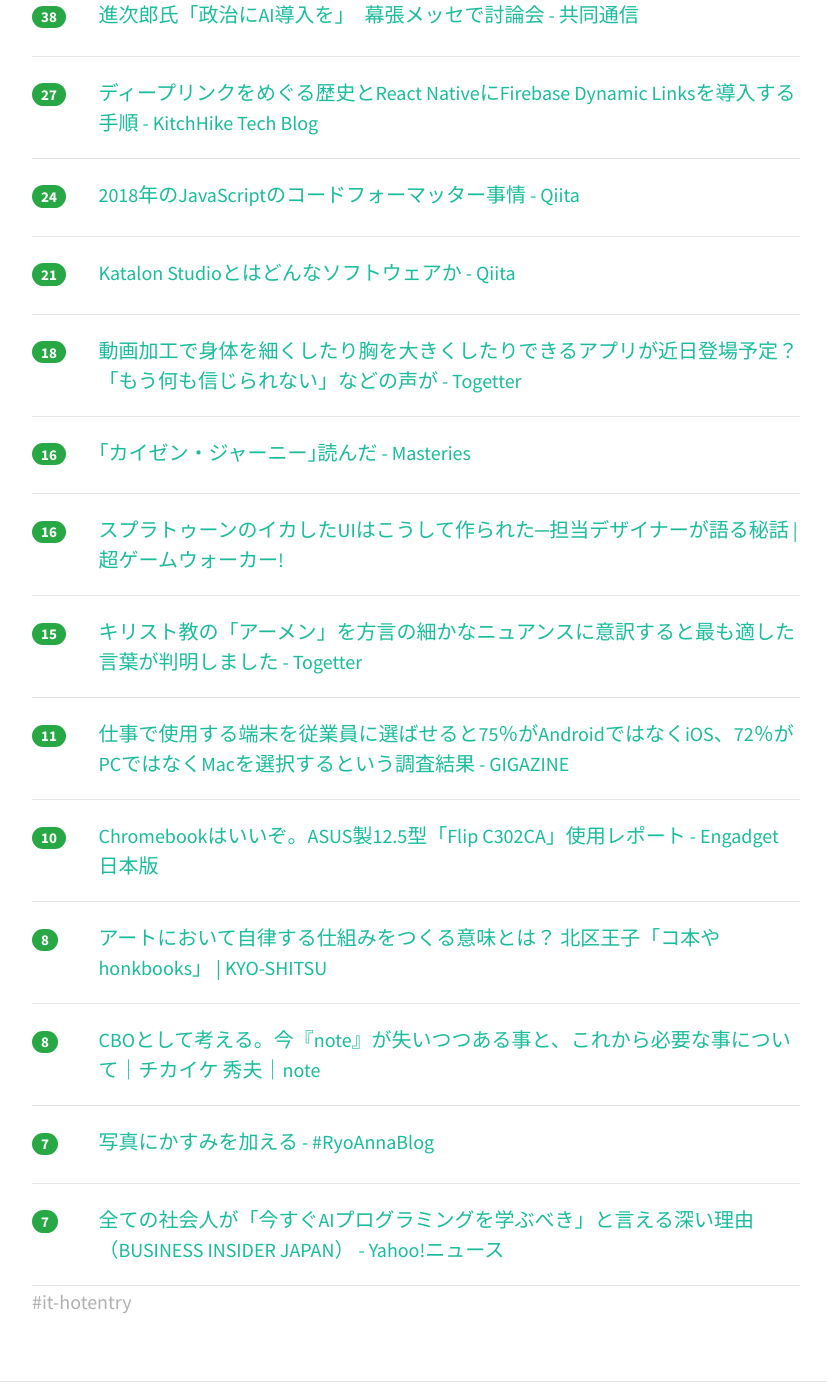
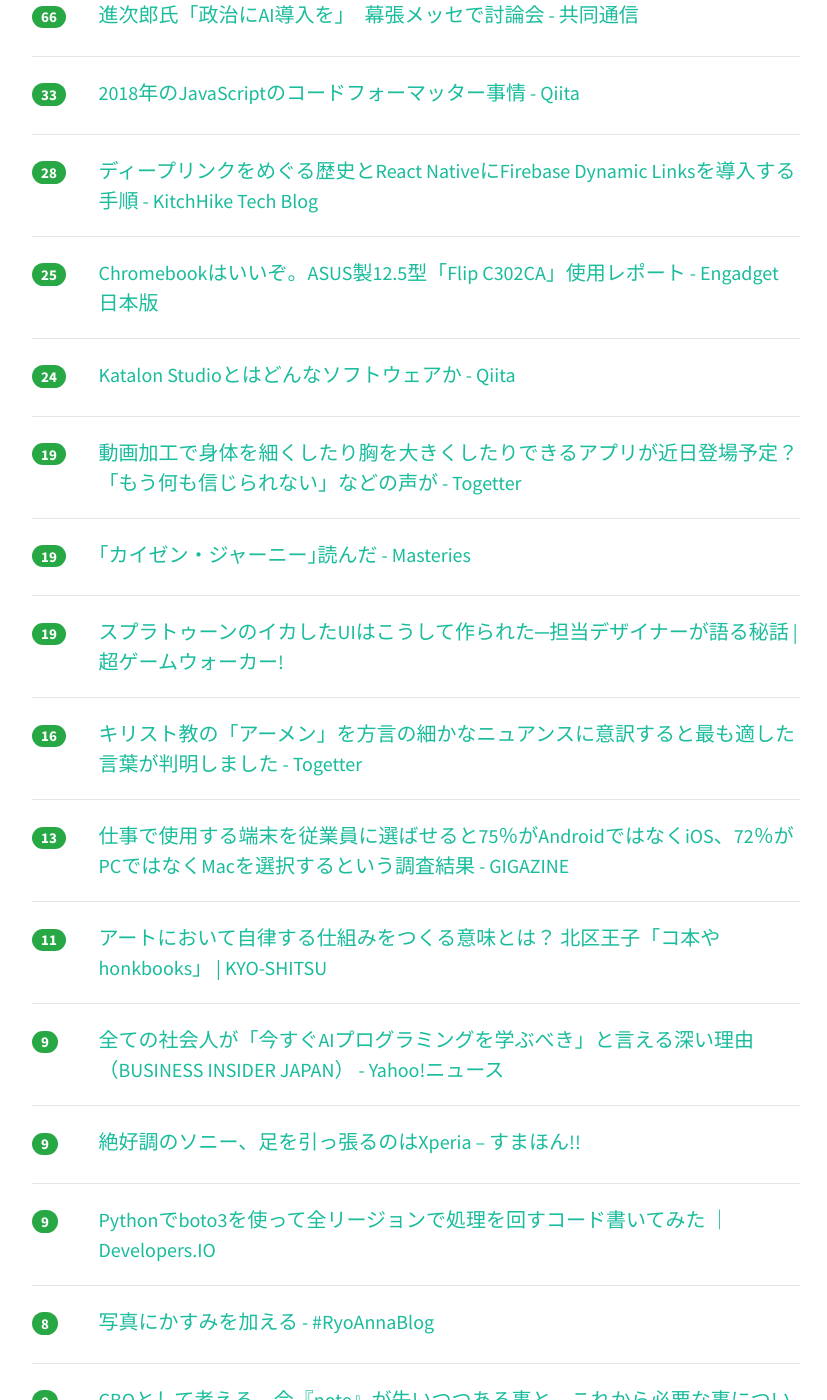
Before and after one commit to yatta47/hatena-matome-site, a Jekyll site: the page built from _posts/2018-04-30-hatena.md, in a window 1280 px wide and 1400 px high, scrolled down 652 px. Shown: the whole window, without its empty margins (224-1051 px from the left). Built offline with Jekyll 4.4.1, drawn with Linux system fonts in a browser that asks for light colours; nearby versions of some CDN libraries; some of the changed text lies outside the part shown.

Commit message:
Updated 2018-04-30

```diff
--- a/_posts/2018-04-30-hatena.md
+++ b/_posts/2018-04-30-hatena.md
@@ -1,79 +1,99 @@
 ---
 layout: post
 title:  "2018-04-30 はてぶIT"
-date:   2018-04-30 10:00:45
+date:   2018-04-30 11:01:55
 tags: [it-hotentry]
 ---
-17 件のデータあり
+20 件のデータあり
 
 <hr><div class="row">
-<div class="col-1"><span class="badge badge-pill badge-success h2">172</span></div>
+<div class="col-1"><span class="badge badge-pill badge-success h2">234</span></div>
 <div class="col-11"><a href='https://www.evernote.com/shard/s491/sh/f09f0657-91db-41b9-b24e-6bc1fbed28a1/f883c82ee8e7f67994448a6aa07b9410' target='_blank'>アズールレーンの韓国パブリッシング会社(X.D. Global)との件に関しまして</a></div>
 </div>
 <hr>
 <div class="row">
-<div class="col-1"><span class="badge badge-pill badge-success h2">152</span></div>
+<div class="col-1"><span class="badge badge-pill badge-success h2">177</span></div>
 <div class="col-11"><a href='https://togetter.com/li/1222263' target='_blank'>スプラトゥーン、みまもりSwitchなど任天堂のUI/UXデザイナーさんによる「“娯楽”を追求するUIデザイナーの仕事とは」 #uicrunch - Togetter</a></div>
 </div>
 <hr>
 <div class="row">
-<div class="col-1"><span class="badge badge-pill badge-success h2">96</span></div>
+<div class="col-1"><span class="badge badge-pill badge-success h2">119</span></div>
 <div class="col-11"><a href='http://izm-11.hatenablog.com/entry/2018/04/29/225324' target='_blank'>例のプールでオフ会をしてきたので知見を公開します - izm_11's blog</a></div>
 </div>
 <hr>
 <div class="row">
-<div class="col-1"><span class="badge badge-pill badge-success h2">38</span></div>
+<div class="col-1"><span class="badge badge-pill badge-success h2">66</span></div>
 <div class="col-11"><a href='https://this.kiji.is/363304831441732705' target='_blank'>進次郎氏「政治にAI導入を」　幕張メッセで討論会 - 共同通信</a></div>
 </div>
 <hr>
 <div class="row">
-<div class="col-1"><span class="badge badge-pill badge-success h2">27</span></div>
+<div class="col-1"><span class="badge badge-pill badge-success h2">33</span></div>
+<div class="col-11"><a href='https://qiita.com/shibukawa/items/c2f1bf8e5bb485252402' target='_blank'>2018年のJavaScriptのコードフォーマッター事情 - Qiita</a></div>
+</div>
+<hr>
+<div class="row">
+<div class="col-1"><span class="badge badge-pill badge-success h2">28</span></div>
 <div class="col-11"><a href='http://tech.kitchhike.com/entry/2018/04/29/222634' target='_blank'>ディープリンクをめぐる歴史とReact NativeにFirebase Dynamic Linksを導入する手順 - KitchHike Tech Blog</a></div>
 </div>
 <hr>
 <div class="row">
-<div class="col-1"><span class="badge badge-pill badge-success h2">24</span></div>
-<div class="col-11"><a href='https://qiita.com/shibukawa/items/c2f1bf8e5bb485252402' target='_blank'>2018年のJavaScriptのコードフォーマッター事情 - Qiita</a></div>
+<div class="col-1"><span class="badge badge-pill badge-success h2">25</span></div>
+<div class="col-11"><a href='https://japanese.engadget.com/2018/04/29/chromebook-asus-12-5-flip-c302ca/' target='_blank'>Chromebookはいいぞ。ASUS製12.5型「Flip C302CA」使用レポート - Engadget 日本版</a></div>
 </div>
 <hr>
 <div class="row">
-<div class="col-1"><span class="badge badge-pill badge-success h2">21</span></div>
+<div class="col-1"><span class="badge badge-pill badge-success h2">24</span></div>
 <div class="col-11"><a href='https://qiita.com/kazurayam/items/aece5d314f84893a0a14' target='_blank'>Katalon Studioとはどんなソフトウェアか - Qiita</a></div>
 </div>
 <hr>
 <div class="row">
-<div class="col-1"><span class="badge badge-pill badge-success h2">18</span></div>
+<div class="col-1"><span class="badge badge-pill badge-success h2">19</span></div>
 <div class="col-11"><a href='https://togetter.com/li/1222570' target='_blank'>動画加工で身体を細くしたり胸を大きくしたりできるアプリが近日登場予定？「もう何も信じられない」などの声が - Togetter</a></div>
 </div>
 <hr>
 <div class="row">
-<div class="col-1"><span class="badge badge-pill badge-success h2">16</span></div>
+<div class="col-1"><span class="badge badge-pill badge-success h2">19</span></div>
 <div class="col-11"><a href='https://papix.hatenablog.com/entry/2018/04/29/215533' target='_blank'>｢カイゼン・ジャーニー｣読んだ - Masteries</a></div>
 </div>
 <hr>
 <div class="row">
-<div class="col-1"><span class="badge badge-pill badge-success h2">16</span></div>
+<div class="col-1"><span class="badge badge-pill badge-success h2">19</span></div>
 <div class="col-11"><a href='http://gamewalker.link/column/ui-crunch-nintendo-splatoon/' target='_blank'>スプラトゥーンのイカしたUIはこうして作られた─担当デザイナーが語る秘話 | 超ゲームウォーカー!</a></div>
 </div>
 <hr>
 <div class="row">
-<div class="col-1"><span class="badge badge-pill badge-success h2">15</span></div>
+<div class="col-1"><span class="badge badge-pill badge-success h2">16</span></div>
 <div class="col-11"><a href='https://togetter.com/li/1222551' target='_blank'>キリスト教の「アーメン」を方言の細かなニュアンスに意訳すると最も適した言葉が判明しました - Togetter</a></div>
 </div>
 <hr>
 <div class="row">
-<div class="col-1"><span class="badge badge-pill badge-success h2">11</span></div>
+<div class="col-1"><span class="badge badge-pill badge-success h2">13</span></div>
 <div class="col-11"><a href='https://gigazine.net/news/20180429-survey-75-percent-enterprise-ios/' target='_blank'>仕事で使用する端末を従業員に選ばせると75％がAndroidではなくiOS、72％がPCではなくMacを選択するという調査結果 - GIGAZINE</a></div>
 </div>
 <hr>
 <div class="row">
-<div class="col-1"><span class="badge badge-pill badge-success h2">10</span></div>
-<div class="col-11"><a href='https://japanese.engadget.com/2018/04/29/chromebook-asus-12-5-flip-c302ca/' target='_blank'>Chromebookはいいぞ。ASUS製12.5型「Flip C302CA」使用レポート - Engadget 日本版</a></div>
+<div class="col-1"><span class="badge badge-pill badge-success h2">11</span></div>
+<div class="col-11"><a href='http://kyo-shitsu.net/columns/artprojects_2/' target='_blank'>アートにおいて自律する仕組みをつくる意味とは？ 北区王子「コ本や honkbooks」 | KYO-SHITSU</a></div>
+</div>
+<hr>
+<div class="row">
+<div class="col-1"><span class="badge badge-pill badge-success h2">9</span></div>
+<div class="col-11"><a href='https://headlines.yahoo.co.jp/hl?a=20180429-00010001-binsider-sci' target='_blank'>全ての社会人が「今すぐAIプログラミングを学ぶべき」と言える深い理由（BUSINESS INSIDER JAPAN） - Yahoo!ニュース</a></div>
+</div>
+<hr>
+<div class="row">
+<div class="col-1"><span class="badge badge-pill badge-success h2">9</span></div>
+<div class="col-11"><a href='https://smhn.info/201804-xperia-deficit' target='_blank'>絶好調のソニー、足を引っ張るのはXperia – すまほん!!</a></div>
+</div>
+<hr>
+<div class="row">
+<div class="col-1"><span class="badge badge-pill badge-success h2">9</span></div>
+<div class="col-11"><a href='https://dev.classmethod.jp/cloud/aws/iterate-all-region-with-python-boto3/' target='_blank'>Pythonでboto3を使って全リージョンで処理を回すコード書いてみた ｜ Developers.IO</a></div>
 </div>
 <hr>
 <div class="row">
 <div class="col-1"><span class="badge badge-pill badge-success h2">8</span></div>
-<div class="col-11"><a href='http://kyo-shitsu.net/columns/artprojects_2/' target='_blank'>アートにおいて自律する仕組みをつくる意味とは？ 北区王子「コ本や honkbooks」 | KYO-SHITSU</a></div>
+<div class="col-11"><a href='http://www.ryoanna.com/entry/2018/04/29/202243' target='_blank'>写真にかすみを加える - #RyoAnnaBlog</a></div>
 </div>
 <hr>
 <div class="row">
@@ -83,11 +103,6 @@ tags: [it-hotentry]
 <hr>
 <div class="row">
 <div class="col-1"><span class="badge badge-pill badge-success h2">7</span></div>
-<div class="col-11"><a href='http://www.ryoanna.com/entry/2018/04/29/202243' target='_blank'>写真にかすみを加える - #RyoAnnaBlog</a></div>
+<div class="col-11"><a href='http://b.hatena.ne.jp/entry/makonari.com/?p=294' target='_blank'>はてなブックマーク - 喫煙者を一切採用しないことにしました。 | 人生にサプライズを</a></div>
 </div>
 <hr>
-<div class="row">
-<div class="col-1"><span class="badge badge-pill badge-success h2">7</span></div>
-<div class="col-11"><a href='https://headlines.yahoo.co.jp/hl?a=20180429-00010001-binsider-sci' target='_blank'>全ての社会人が「今すぐAIプログラミングを学ぶべき」と言える深い理由（BUSINESS INSIDER JAPAN） - Yahoo!ニュース</a></div>
-</div>
-<hr>
```
